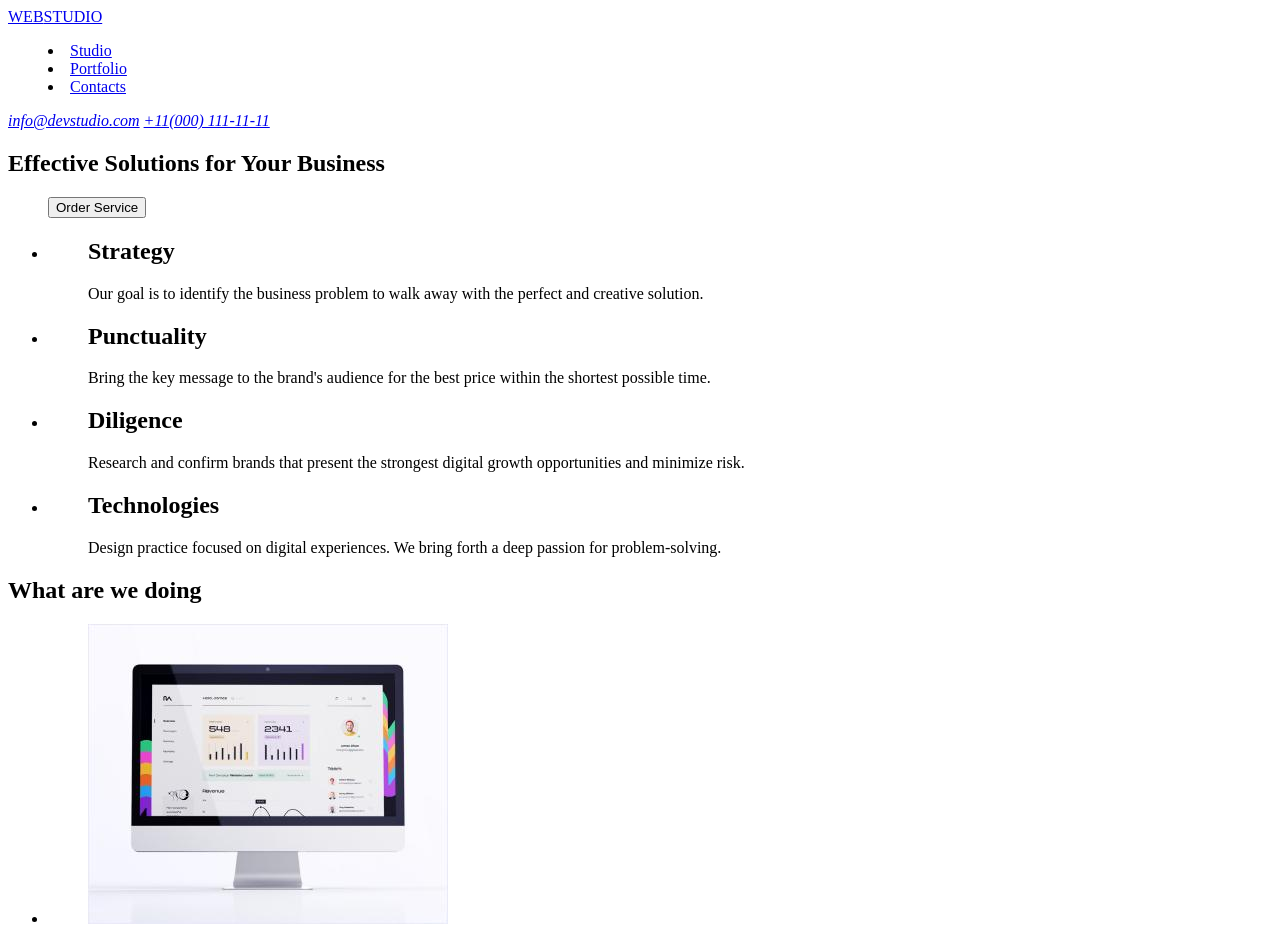
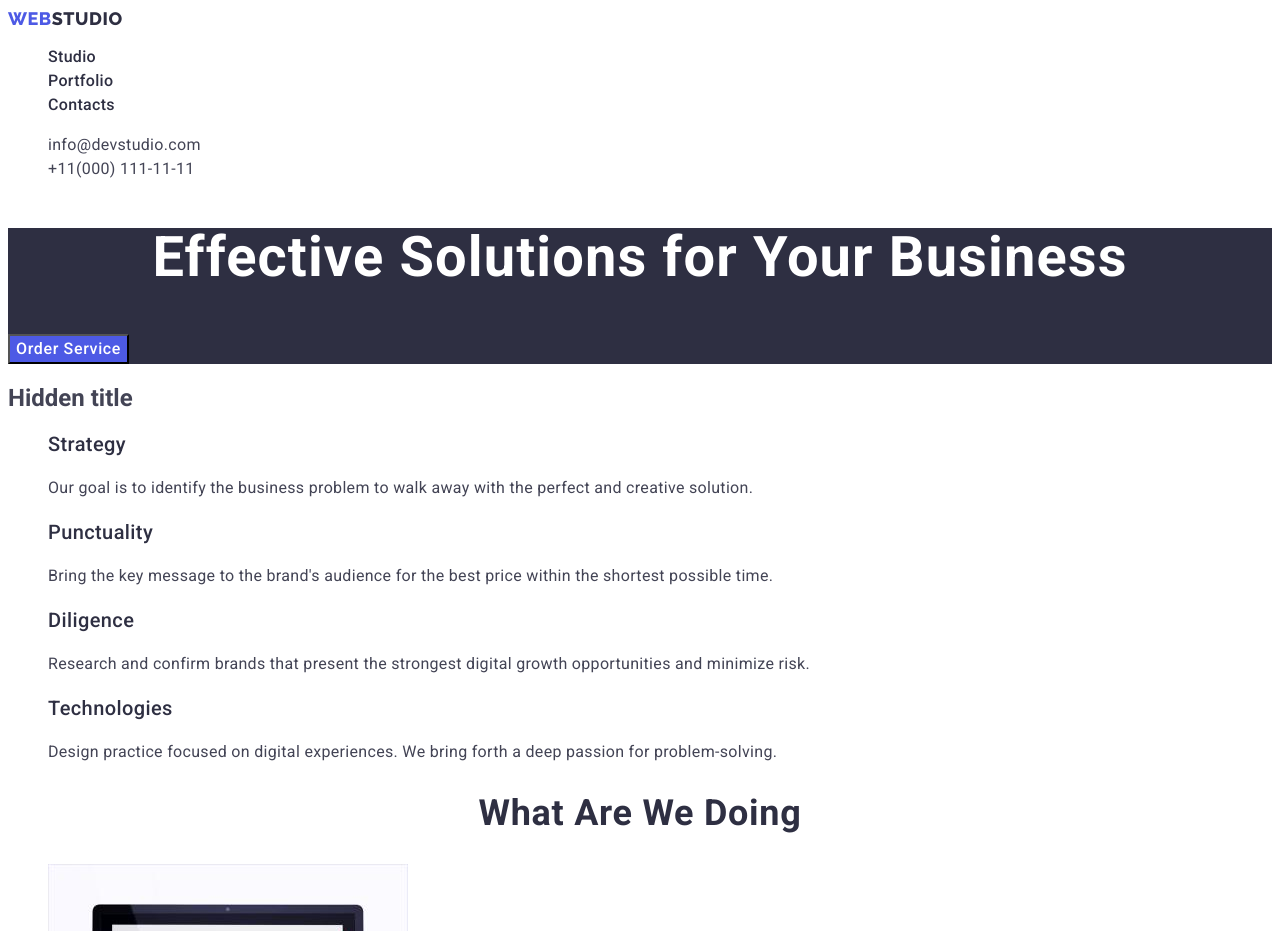
Before and after one commit to tomekstanczak/goit-markup-hw-02, a plain HTML site: page index.html in a window 1280 px wide. Shown: the top 931 px of the page. Drawn offline with Linux system fonts and the light colour scheme.

Commit message:
Add files via upload

```diff
--- /dev/null
+++ b/css/styles.css
@@ -0,0 +1,162 @@
+/* global */
+body {
+  color: var(--slate-color);
+  font-family: 'Roboto', sans-serif;
+  background-color: var(--white-color);
+}
+
+/* variable */
+
+:root {
+  --cloud-color: #f4f4fd;
+  --cornflower-color: #e7e9fc;
+  --dairy-color: #fcfcfc;
+  --green-color: #31d0aa;
+  --grey-color: #2e2f42;
+  --iris-color: #4d5ae5;
+  --light-slate-color: #8e8f99;
+  --navy-blue-color: #2e2f42;
+  --navy-blue-modal-color: #2e2f4264;
+  --ocean-color: #404bbf;
+  --slate-color: #434455;
+  --white-color: #ffffff;
+
+  --font-logo: 'Raleway', sans-serif;
+  --font-button: 'Roboto', sans-serif;
+  --logo-size: 18px;
+  --logo-letter-spacing: 0.03em;
+  --body-letter-spacing: 0.02em;
+  --button-size: 16px;
+  --line-height-main: 1.5;
+}
+
+/* end variable */
+
+/* selectors */
+.visually-hidden {
+}
+
+/* header */
+/* logo */
+.logo {
+  font-family: var(--font-logo);
+  font-weight: 800;
+  font-size: 18px;
+  letter-spacing: 0.03em;
+  line-height: 1.17;
+  text-transform: uppercase;
+  color: var(--iris-color);
+}
+.link {
+  text-decoration: none;
+}
+.web {
+  color: var(--grey-color);
+}
+/* end logo */
+.list {
+  list-style: none;
+}
+.subpage {
+  font-size: 16px;
+  line-height: var(--line-height-main);
+  font-weight: 500;
+  letter-spacing: var(--body-letter-spacing);
+}
+.contacts {
+  color: var(--slate-color);
+  font-size: 16px;
+  line-height: var(--line-height-main);
+  font-style: normal;
+  text-decoration: none;
+  letter-spacing: var(--body-letter-spacing);
+}
+.subpage {
+  color: var(--navy-blue-color);
+  text-decoration: none;
+}
+.contacts:hover,
+.contacts:focus,
+.subpage:hover,
+.subpage:focus {
+  color: var(--ocean-color);
+}
+/* end header */
+/* main */
+.title-one {
+  color: var(--white-color);
+  font-size: 56px;
+  line-height: 1.07;
+  letter-spacing: var(--body-letter-spacing);
+  text-align: center;
+}
+.text {
+  color: var(--slate-color);
+  font-size: 16px;
+  line-height: var(--line-height-main);
+  letter-spacing: var(--body-letter-spacing);
+}
+.title-two {
+  font-size: 36px;
+  letter-spacing: 0.02em;
+  line-height: 1.11;
+  text-align: center;
+  text-transform: capitalize;
+  color: var(--navy-blue-color);
+}
+.title-three {
+  font-size: 20px;
+  font-weight: 500;
+  letter-spacing: var(--body-letter-spacing);
+  line-height: 1.2;
+  color: var(--navy-blue-color);
+}
+.page-part-four {
+  background-color: var(--cloud-color);
+}
+.page-part-four-figure {
+  background-color: var(--white-color);
+}
+.push {
+  color: var(--white-color);
+  background-color: var(--iris-color);
+  cursor: pointer;
+  font-family: var(--font-button);
+  letter-spacing: 0.04em;
+  line-height: var(--line-height-main);
+  font-size: var(--button-size);
+  font-weight: 500;
+}
+
+.push:hover,
+.push:focus {
+  background-color: var(--ocean-color);
+}
+.portfolio {
+  color: var(--iris-color);
+  background-color: var(--cloud-color);
+}
+.portfolio:hover,
+.portfolio:focus {
+  color: var(--white-color);
+  background-color: var(--ocean-color);
+}
+/* end main */
+/* footer */
+.logo-footer-color {
+  color: var(--cloud-color);
+}
+
+.footer-style,
+.page-part-one {
+  background-color: var(--navy-blue-color);
+}
+
+.footer-style {
+  color: var(--cloud-color);
+  font-size: 16px;
+  line-height: var(--line-height-main);
+  letter-spacing: var(--body-letter-spacing);
+}
+/*end footer */
+/* end selectors */
--- a/index.html
+++ b/index.html
@@ -6,188 +6,182 @@
     <meta name="robots" content="noindex,nofollow" />
     <meta name="viewport" content="width=device-width, initial-scale=1" />
     <title>WEB STUDIO</title>
+    <link rel="stylesheet" href="./css/styles.css" />
+    <link rel="preconnect" href="https://fonts.googleapis.com" />
+    <link rel="preconnect" href="https://fonts.gstatic.com" crossorigin />
+    <link
+      href="https://fonts.googleapis.com/css2?family=Raleway:wght@800&family=Roboto:wght@400;500;700;900&display=swap"
+      rel="stylesheet"
+    />
   </head>
   <body>
     <header>
-      <a href="/"><span>WEB</span>STUDIO</a>
       <nav>
-        <menu>
-          <li><a href="/Studio">Studio</a></li>
-          <li><a href="/Portfolio">Portfolio</a></li>
-          <li><a href="/Contacts">Contacts</a></li>
-        </menu>
+        <a class="logo logo-header-color link" href="/"
+          >WEB<span class="web">Studio</span></a
+        >
+        <ul class="list">
+          <li>
+            <a class="subpage link" href="./index.html" target="_parent"
+              >Studio</a
+            >
+          </li>
+          <li>
+            <a class="subpage link" href="./portfolio.html" target="_parent"
+              >Portfolio</a
+            >
+          </li>
+          <li><a class="subpage link" href="">Contacts</a></li>
+        </ul>
       </nav>
-      <address>
-        <a href="mailto:info@devstudio.com">info@devstudio.com</a>
-        <a href="tel:+11(000)_111-11-11">+11(000) 111-11-11</a>
+      <address class="link contacts">
+        <ul class="list">
+          <li>
+            <a class="contacts link" href="mailto:info@devstudio.com"
+              >info@devstudio.com</a
+            >
+          </li>
+          <li>
+            <a class="contacts link" href="tel:+11(000)_111-11-11"
+              >+11(000) 111-11-11</a
+            >
+          </li>
+        </ul>
       </address>
     </header>
     <main>
       <!--section 1-->
-      <section class="section">
-        <h1>Effective Solutions for Your Business</h1>
-        <figure>
-          <button type="button">Order Service</button>
-        </figure>
+      <section class="page-part-one">
+        <h1 class="title-one">Effective Solutions for Your Business</h1>
+        <button class="push" type="button">Order Service</button>
       </section>
       <!--end section 1-->
 
       <!--section 2-->
-      <section class="section">
-        <ul>
+      <section>
+        <h2>Hidden title</h2>
+        <ul class="list">
           <li>
-            <figure>
-              <h2>Strategy</h2>
-              <figcaption>
-                <p>
-                  Our goal is to identify the business problem to walk away with
-                  the perfect and creative solution.
+            <h3 class="title-three visually-hidden">Strategy</h3>
+            <p class="text">
+              Our goal is to identify the business problem to walk away with the
+              perfect and creative solution.
             </p>
-              </figcaption>
-            </figure>
           </li>
           <li>
-            <figure>
-              <h2>Punctuality</h2>
-              <figcaption>
-                <p>
-                  Bring the key message to the brand's audience for the best
-                  price within the shortest possible time.
+            <h3 class="title-three visually-hidden">Punctuality</h3>
+            <p class="text">
+              Bring the key message to the brand's audience for the best price
+              within the shortest possible time.
             </p>
-              </figcaption>
-            </figure>
           </li>
           <li>
-            <figure>
-              <h2>Diligence</h2>
-              <figcaption>
-                <p>
+            <h3 class="title-three visually-hidden">Diligence</h3>
+            <p class="text">
               Research and confirm brands that present the strongest digital
               growth opportunities and minimize risk.
             </p>
-              </figcaption>
-            </figure>
           </li>
           <li>
-            <figure>
-              <h2>Technologies</h2>
-              <figcaption>
-                <p>
-                  Design practice focused on digital experiences. We bring forth
-                  a deep passion for problem-solving.
+            <h3 class="title-three visually-hidden">Technologies</h3>
+            <p class="text">
+              Design practice focused on digital experiences. We bring forth a
+              deep passion for problem-solving.
             </p>
-              </figcaption>
-            </figure>
           </li>
         </ul>
       </section>
       <!--end section 2-->
 
       <!--section 3-->
-      <section class="section">
-        <h2>What are we doing</h2>
-        <ul>
+      <section class="page-part-three">
+        <h2 class="title-two">What are we doing</h2>
+        <ul class="list">
           <li>
-            <figure class="figure2">
             <img
               src="images/screen.jpg"
               alt="Computer screen with open webpage."
               width="360"
               height="300"
             />
-            </figure>
           </li>
           <li>
-            <figure class="figure2">
             <img
               src="images/smartphone.jpg"
               alt="Smartphone with open webpage"
               width="360"
               height="300"
             />
-            </figure>
           </li>
           <li>
-            <figure class="figure2">
             <img
               src="images/laptopandphone.jpg"
               alt="Laptop and smartphone with open pages"
               width="360"
               height="300"
             />
-            </figure>
           </li>
         </ul>
       </section>
       <!--end section 3-->
 
       <!--section 4-->
-      <section class="section">
-        <h2>Our Team</h2>
-        <ul>
-          <li>
-            <figure>
+      <section class="page-part-four">
+        <h2 class="title-two">Our Team</h2>
+        <ul class="list">
+          <li class="page-part-four-figure">
             <img
+              class="page-part-four-figure"
               src="images/markguerrero.jpg"
               alt="gentleman with a beard"
               width="264"
               height="260"
             />
-              <figcaption>
-                <h3>Mark Guerrero</h3>
-                <p>Product Designer</p>
-              </figcaption>
-            </figure>
+            <h3 class="title-three">Mark Guerrero</h3>
+            <p class="text">Product Designer</p>
           </li>
-          <li>
-            <figure>
+          <li class="page-part-four-figure">
             <img
+              class="page-part-four-figure"
               src="images/tomford.jpg"
               alt="gentleman with nice hair"
               width="264"
               height="260"
             />
-              <figcaption>
-                <h3>Tom Ford</h3>
-                <p>Frontend Developer</p>
-              </figcaption>
-            </figure>
+            <h3 class="title-three">Tom Ford</h3>
+            <p class="text">Frontend Developer</p>
           </li>
-          <li>
-            <figure>
+          <li class="page-part-four-figure">
             <img
+              class="page-part-four-figure"
               src="images/camilagarcia.jpg"
               alt="nice lady"
               width="264"
               height="260"
             />
-              <figcaption>
-                <h3>Camila Garcia</h3>
-                <p>Marketing</p>
-              </figcaption>
-            </figure>
+            <h3 class="title-three">Camila Garcia</h3>
+            <p class="text">Marketing</p>
           </li>
-          <li>
-            <figure>
+          <li class="page-part-four-figure">
             <img
+              class="page-part-four-figure"
               src="images/danielwilson.jpg"
               alt="gentleman wearing a t-shirt"
               width="264"
               height="260"
             />
-              <figcaption>
-                <h3>Daniel Wilson</h3>
-                <p>UI Designer</p>
-              </figcaption>
-            </figure>
+            <h3 class="title-three">Daniel Wilson</h3>
+            <p class="text">UI Designer</p>
           </li>
         </ul>
       </section>
       <!--end section 4-->
     </main>
-    <footer>
-      <a href="/"><span>WEB</span>STUDIO</a>
-      <p>
+    <footer class="footer-style">
+      <a class="logo link" href="/"
+        >WEB<span class="logo-footer-color">Studio</span></a
+      >
+      <p class="footer-style">
         Increase the flow of customers and sales for your business with digital
         marketing & growth solutions.
       </p>
```
Also changed, not shown: portfolio.html (added, +198 -0 lines), images/Button.svg, images/bankappproject.jpg (added), images/freshcoffee.jpg (added), images/instagramstoriesconcept.jpg (added), images/meditationapp.jpg (added), images/onlinecourses.jpg (added), images/organicfood.jpg (added), images/qrcodereading.jpg (added), images/screenillustrations.jpg (added), images/taxiservice.jpg (added). Lines whose indentation alone changed are shown as unchanged.
